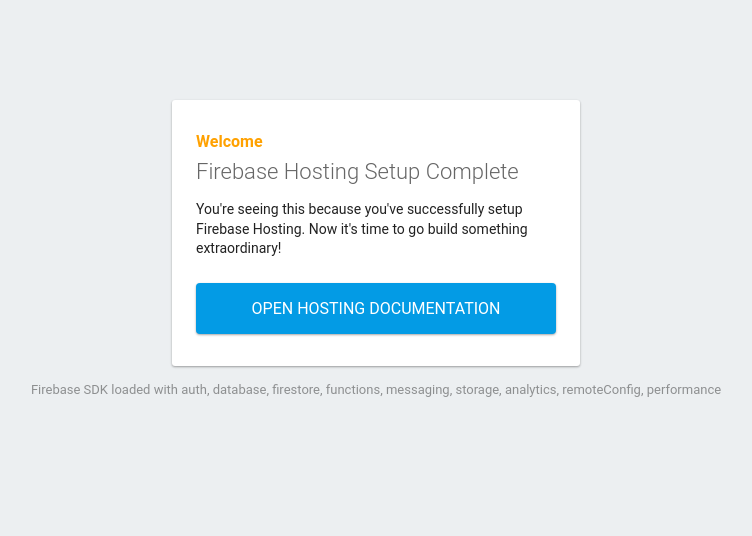
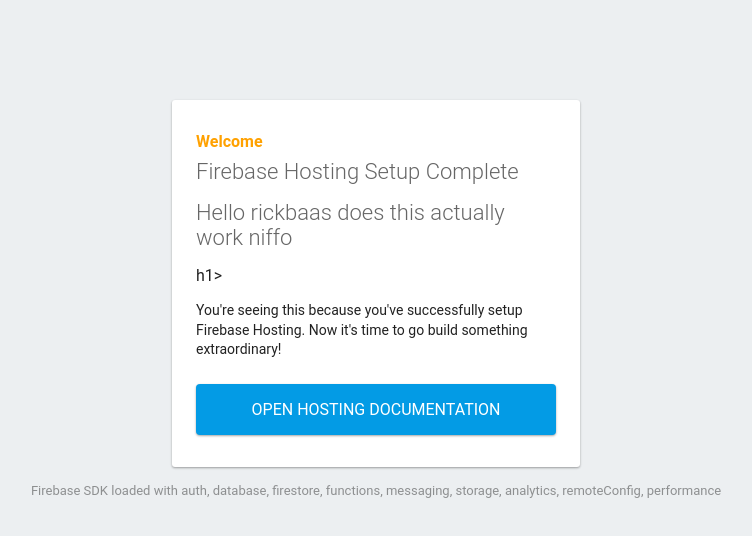
Before and after one commit to rickbaas01/firebase, a plain HTML site: page public/index.html in a window 1280 px wide. Shown: the whole page, without its empty margins (264-1016 px from the left). Drawn offline with Linux system fonts and the light colour scheme; some packages are replaced by stand-ins of ours.

Commit message:
test if i can change the html

```diff
--- a/public/index.html
+++ b/public/index.html
@@ -42,6 +42,7 @@
     <div id="message">
       <h2>Welcome</h2>
       <h1>Firebase Hosting Setup Complete</h1>
+      <h1>Hello rickbaas does this actually work niffo</h1>h1>
       <p>You're seeing this because you've successfully setup Firebase Hosting. Now it's time to go build something extraordinary!</p>
       <a target="_blank" href="https://firebase.google.com/docs/hosting/">Open Hosting Documentation</a>
     </div>
```
